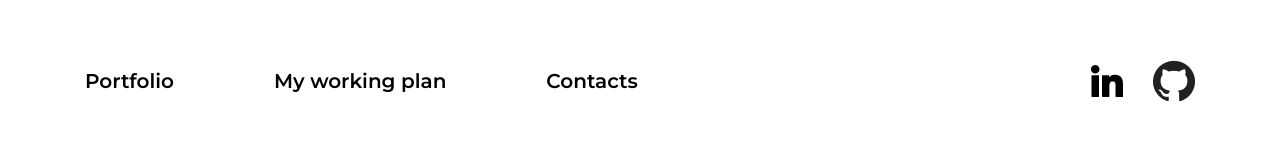
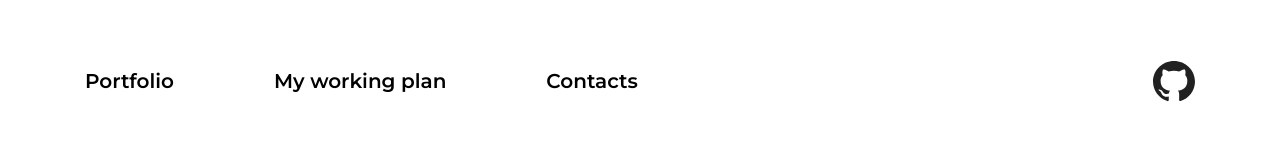
Before and after one commit to AndreyP30/Portfolio, a plain HTML site: page index.html in a window 1280 px wide. Shown: the top 160 px of the page. Drawn offline with Linux system fonts and the light colour scheme.

Commit message:
Update index.html

```diff
--- a/index.html
+++ b/index.html
@@ -46,8 +46,8 @@
 						<a href="#!" class="header-nav__item">Contacts</a>
 					</nav>
 					<div class="header-nav__logo">
-						<a href="#!" class="header-nav__icon"> <img src="./img/nav-icon/linkedin.png" alt="linkedin"></a>
-						<a href="#!" class="header-nav__icon"> <img src="./img/nav-icon/github-icon.png" alt="github-icon"></a>
+<!-- 						<!--<a href="#!" class="header-nav__icon"> <img src="./img/nav-icon/linkedin.svg" alt="linkedin"></a> -->
+						<a href="https://github.com/AndreyP30" class="header-nav__icon"> <img src="./img/nav-icon/github-icon.svg" alt="github-icon"></a>
 					</div>
 				</div>
 			</div>
```
